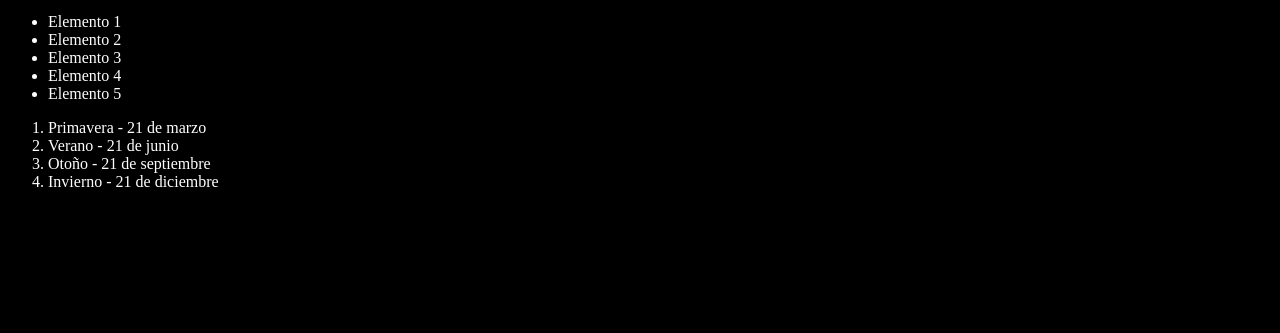
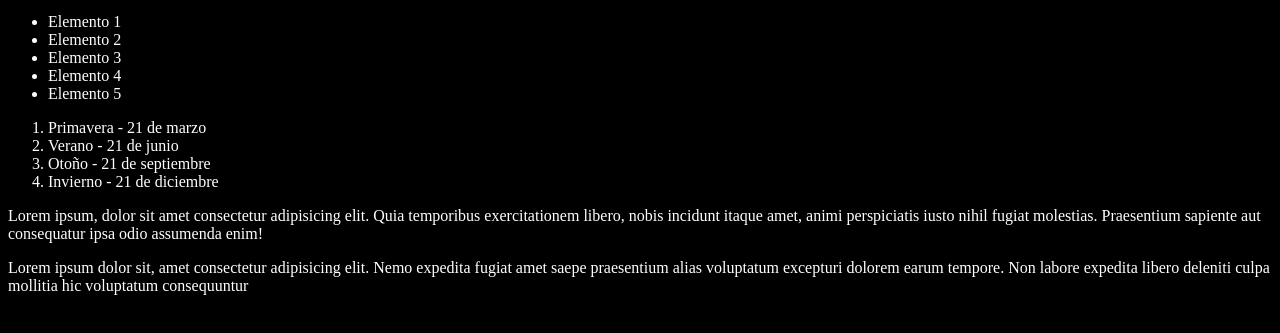
Before and after one commit to erikamp20/youtube-git, a plain HTML site: page index.html in a window 1280 px wide. Shown: the part 101-434 px from the top of the page. Drawn offline with Linux system fonts and the light colour scheme.

Commit message:
Agregando dos parrafos

```diff
--- a/index.html
+++ b/index.html
@@ -29,6 +29,20 @@
       <li>Invierno - 21 de diciembre</li>
     </ol>
 
+    <p>
+      Lorem ipsum, dolor sit amet consectetur adipisicing elit. Quia temporibus
+      exercitationem libero, nobis incidunt itaque amet, animi perspiciatis
+      iusto nihil fugiat molestias. Praesentium sapiente aut consequatur ipsa
+      odio assumenda enim!
+    </p>
+
+    <p>
+      Lorem ipsum dolor sit, amet consectetur adipisicing elit. Nemo expedita
+      fugiat amet saepe praesentium alias voluptatum excepturi dolorem earum
+      tempore. Non labore expedita libero deleniti culpa mollitia hic voluptatum
+      consequuntur
+    </p>
+
     <script src="index.js"></script>
   </body>
 </html>
```
